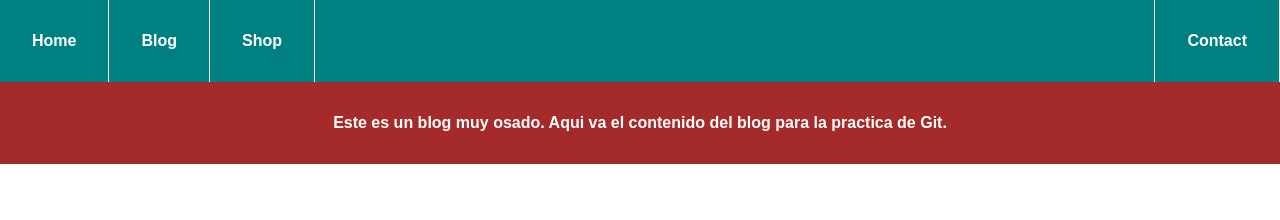
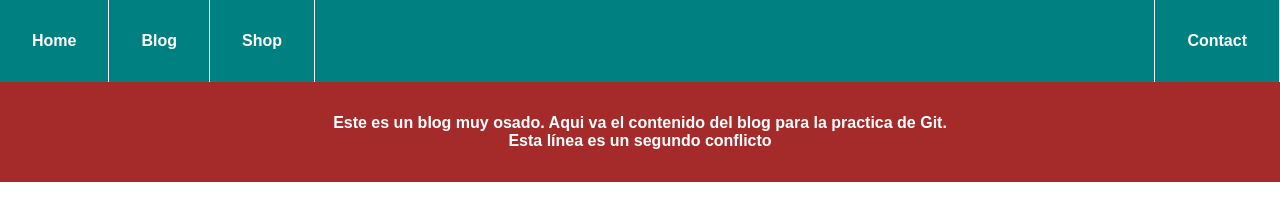
Before and after one commit to maalzates/hyperblog, a plain HTML site: page index.html in a window 1280 px wide. Drawn offline with Linux system fonts and the light colour scheme.

Commit message:
Linea de conflicto 2

```diff
--- a/index.html
+++ b/index.html
@@ -17,6 +17,7 @@
     </nav>
     <section>
         <p>Este es un blog muy osado. Aqui va el contenido del blog para la practica de Git.</p>
+        <p>Esta línea es un segundo conflicto</p>
     </section>
 </body>
 </html>
```
